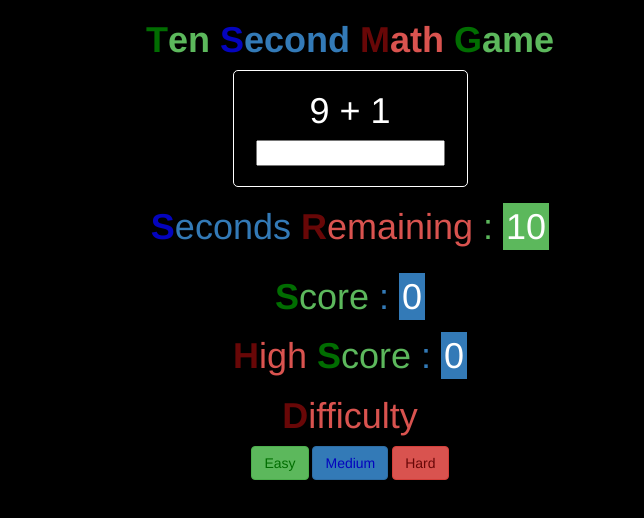
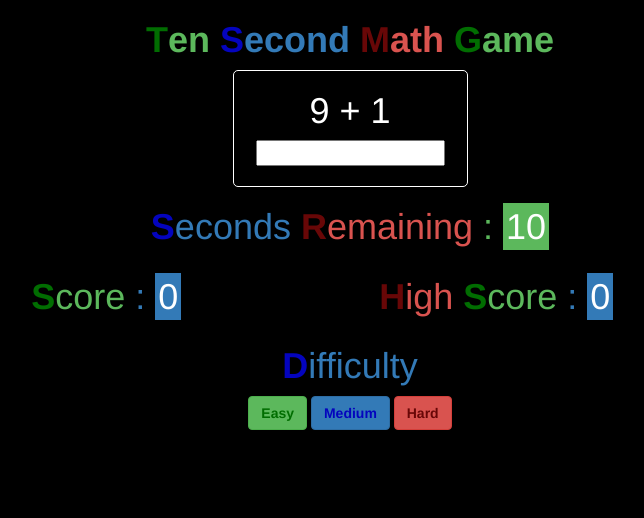
Before and after one commit to JordanReady/10-second-math-game, a plain HTML site: page index.html in a window 1280 px wide. Shown: the whole page, without its empty margins (290-934 px from the left). Drawn offline with nearby package versions, Linux system fonts and the light colour scheme.

Commit message:
finishing touches
minor css finishing touches

```diff
--- a/index.html
+++ b/index.html
@@ -22,9 +22,17 @@
                 <h1> <span class="blue-span">S</span><span class="blue-span-long">econds</span> <span class="red-span">R</span><span class="red-span-long">emaining</span> <span class="green-span-long"> : </span> <span class="green-span-num" id="time-left">10</span></h1>
                 <div class="row">
                     <div class="col-xs-12">
-                        <h1> <span class="green-span">S</span><span class="green-span-long">core</span> <span class="blue-span-long"> : </span><span class = "blue-span-num" id="score">0</span></h1>
-                        <h1> <span class="red-span">H</span><span class="red-span-long">igh</span> <span class="green-span">S</span><span class="green-span-long">core</span> <span class="blue-span-long"> : </span><span class = "blue-span-num" id="high-score">0</span></h1>
-                        <h1><span class="red-span">D</span><span class="red-span-long">ifficulty</span></h1>
+                        <div class="row">
+                            <div class="col-xs-2"></div>
+                            <div class="col-xs-3">
+                                <h1> <span class="green-span">S</span><span class="green-span-long">core</span> <span class="blue-span-long"> : </span><span class = "blue-span-num" id="score">0</span></h1>
+                            </div>
+                            <div class="col-xs-5 score">
+                                <h1> <span class="red-span">H</span><span class="red-span-long">igh</span> <span class="green-span">S</span><span class="green-span-long">core</span> <span class="blue-span-long"> : </span><span class = "blue-span-num" id="high-score">0</span></h1>
+                            </div>
+                            <div class="col-xs-2"></div>
+                        </div>
+                        <h1><span class="blue-span">D</span><span class="blue-span-long">ifficulty</span></h1>
                         <button class="btn btn-success easy">Easy</button>
                         <button class="btn btn-primary med">Medium</button>
                         <button class="btn btn-danger hard">Hard</button>
--- a/styles.css
+++ b/styles.css
@@ -9,14 +9,18 @@ body {
 
 .easy {
     color: rgb(1, 109, 1);
+    font-weight: bolder;
 }
 
 .med {
     color: rgb(4, 4, 190);
+    font-weight: bolder;
 }
 
 .hard {
     color: rgb(104, 7, 7);
+    font-weight: bolder;
+
 }
 
 .number{
```
